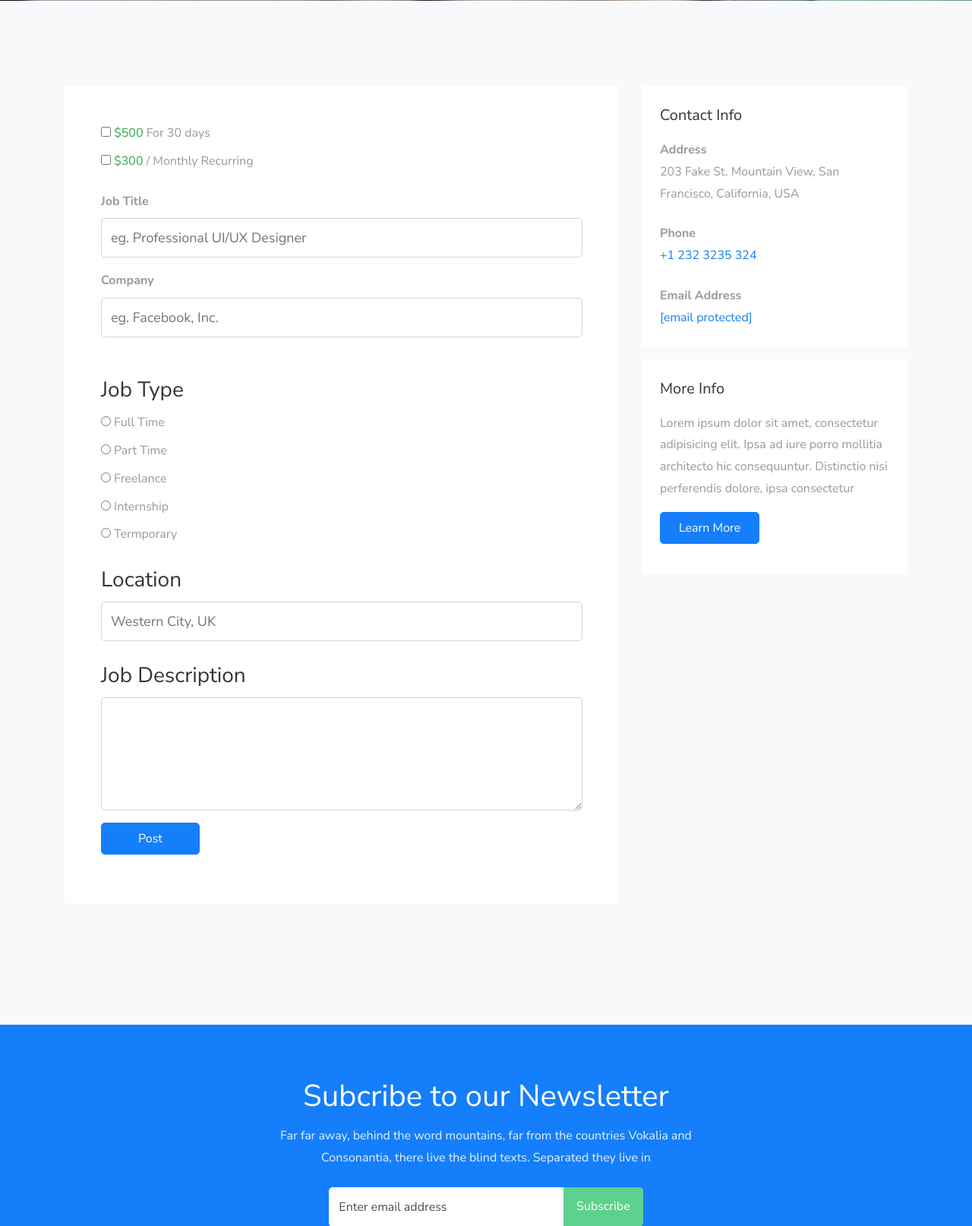
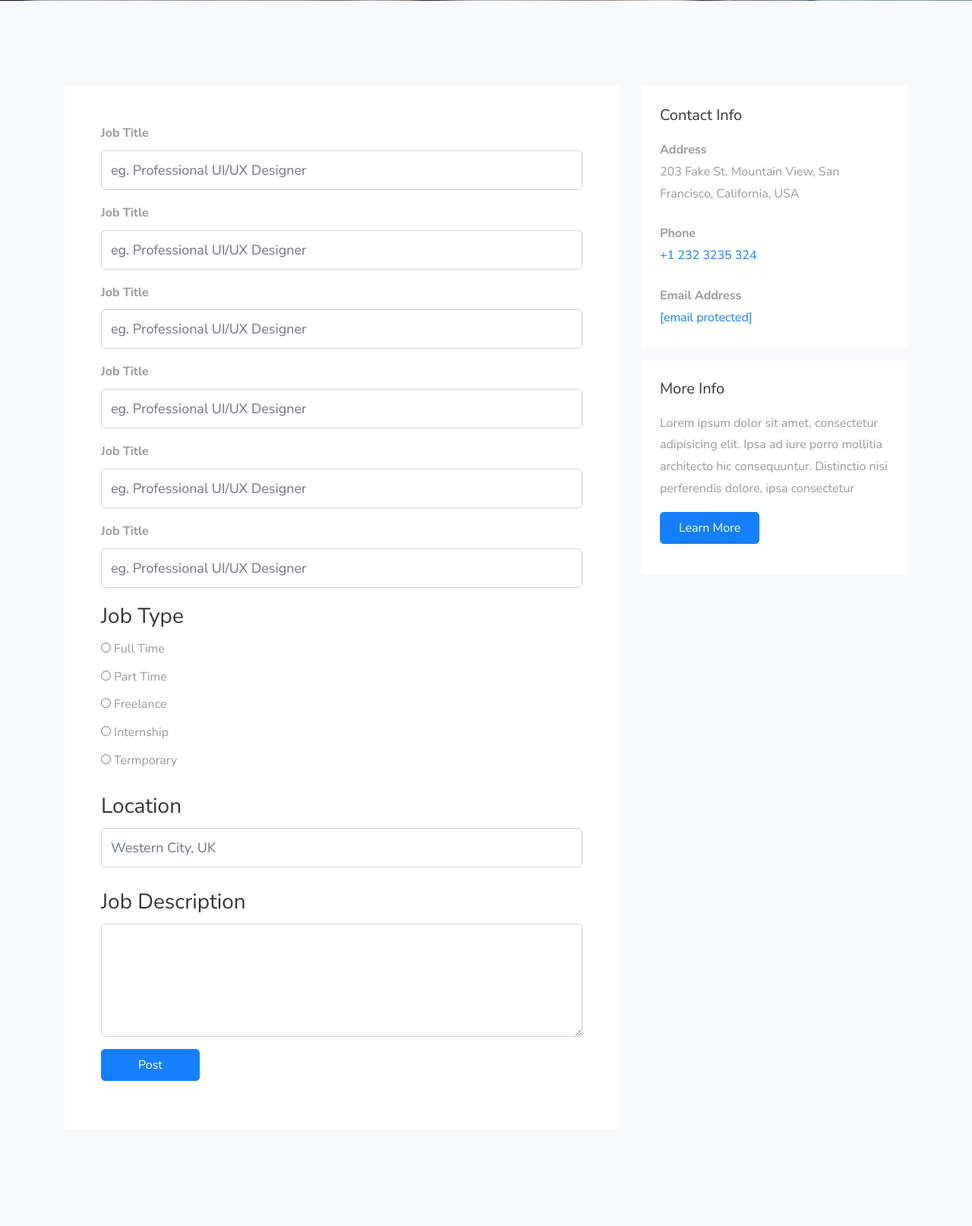
Before and after one commit to gurnitha/django-job-portal, a Django app: page /users/register/ in a window 1280 px wide. Shown: the part 799-2413 px from the top of the page at 76% size. Run offline with Django 3.2, Linux system fonts and the light colour scheme; some libraries are stand-ins or nearby versions; some web fonts are replaced.

Commit message:
6.4 User register form part 4 - Looping the form field

```diff
--- a/templates/accounts/user_register.html
+++ b/templates/accounts/user_register.html
@@ -18,45 +18,31 @@
         </div>
     </div>
 </div>
-
 <div class="ftco-section bg-light">
     <div class="container">
         <div class="row">
-
             <div class="col-md-12 col-lg-8 mb-5">
-
                 <form action="#" class="p-5 bg-white">
 
+                    {% for field in form.visible_fields  %}
                     <div class="row form-group">
                         <div class="col-md-12 mb-3 mb-md-0">
-                  <label for="option-price-1">
-                    <input type="checkbox" id="option-price-1"> <span class="text-success">$500</span> For 30 days
-                  </label>
-                </div>
-                <div class="col-md-12 mb-3 mb-md-0">
-                  <label for="option-price-2">
-                    <input type="checkbox" id="option-price-2"> <span class="text-success">$300</span> / Monthly Recurring
-                  </label>
+                            <label
+                                class="font-weight-bold"
+                                for="fullname">Job Title</label>
+                            <input
+                                type="text"
+                                id="fullname"
+                                class="form-control"
+                                placeholder="eg. Professional UI/UX Designer">
                         </div>
                     </div>
+                    {% endfor %}
 
                     <div class="row form-group">
-                <div class="col-md-12 mb-3 mb-md-0">
-                  <label class="font-weight-bold" for="fullname">Job Title</label>
-                  <input type="text" id="fullname" class="form-control" placeholder="eg. Professional UI/UX Designer">
+                        <div class="col-md-12">
+                            <h3>Job Type</h3>
                         </div>
-              </div>
-
-              <div class="row form-group mb-5">
-                <div class="col-md-12 mb-3 mb-md-0">
-                  <label class="font-weight-bold" for="fullname">Company</label>
-                  <input type="text" id="fullname" class="form-control" placeholder="eg. Facebook, Inc.">
-                </div>
-              </div>
-
-
-              <div class="row form-group">
-                <div class="col-md-12"><h3>Job Type</h3></div>
                         <div class="col-md-12 mb-3 mb-md-0">
                             <label for="option-job-type-1">
                             <input type="radio" id="option-job-type-1" name="job-type"> Full Time
@@ -67,7 +53,6 @@
                             <input type="radio" id="option-job-type-2" name="job-type"> Part Time
                             </label>
                         </div>
-
                         <div class="col-md-12 mb-3 mb-md-0">
                             <label for="option-job-type-3">
                                 <input type="radio" id="option-job-type-3" name="job-type"> Freelance
@@ -82,48 +67,41 @@
                             <input type="radio" id="option-job-type-4" name="job-type"> Termporary
                             </label>
                         </div>
-
                     </div>
-
                     <div class="row form-group mb-4">
-                <div class="col-md-12"><h3>Location</h3></div>
+                        <div class="col-md-12">
+                            <h3>Location</h3>
+                        </div>
                         <div class="col-md-12 mb-3 mb-md-0">
                             <input type="text" class="form-control" placeholder="Western City, UK
                                 ">
                         </div>
                     </div>
-
                     <div class="row form-group">
-                <div class="col-md-12"><h3>Job Description</h3></div>
+                        <div class="col-md-12">
+                            <h3>Job Description</h3>
+                        </div>
                         <div class="col-md-12 mb-3 mb-md-0">
                             <textarea name="" class="form-control" id="" cols="30" rows="5"></textarea>
                         </div>
                     </div>
-
                     <div class="row form-group">
                         <div class="col-md-12">
                             <input type="submit" value="Post" class="btn btn-primary  py-2 px-5">
                         </div>
                     </div>
-
-
                 </form>
             </div>
-
             <div class="col-lg-4">
                 <div class="p-4 mb-3 bg-white">
                     <h3 class="h5 text-black mb-3">Contact Info</h3>
                     <p class="mb-0 font-weight-bold">Address</p>
                     <p class="mb-4">203 Fake St. Mountain View, San Francisco, California, USA</p>
-
                     <p class="mb-0 font-weight-bold">Phone</p>
                     <p class="mb-4"><a href="#">+1 232 3235 324</a></p>
-
                     <p class="mb-0 font-weight-bold">Email Address</p>
                     <p class="mb-0"><a href="#"><span class="__cf_email__" data-cfemail="671e081215020a060e0b2703080a060e094904080a">[email&#160;protected]</span></a></p>
-
                 </div>
-
                 <div class="p-4 mb-3 bg-white">
                     <h3 class="h5 text-black mb-3">More Info</h3>
                     <p>Lorem ipsum dolor sit amet, consectetur adipisicing elit. Ipsa ad iure porro mollitia architecto hic consequuntur. Distinctio nisi perferendis dolore, ipsa consectetur</p>
@@ -133,8 +111,6 @@
         </div>
     </div>
 </div>
-
-
 <section class="ftco-section-parallax">
     <div class="parallax-img d-flex align-items-center">
         <div class="container">
```
Also changed, not shown: README.md. Lines whose indentation alone changed are shown as unchanged.
